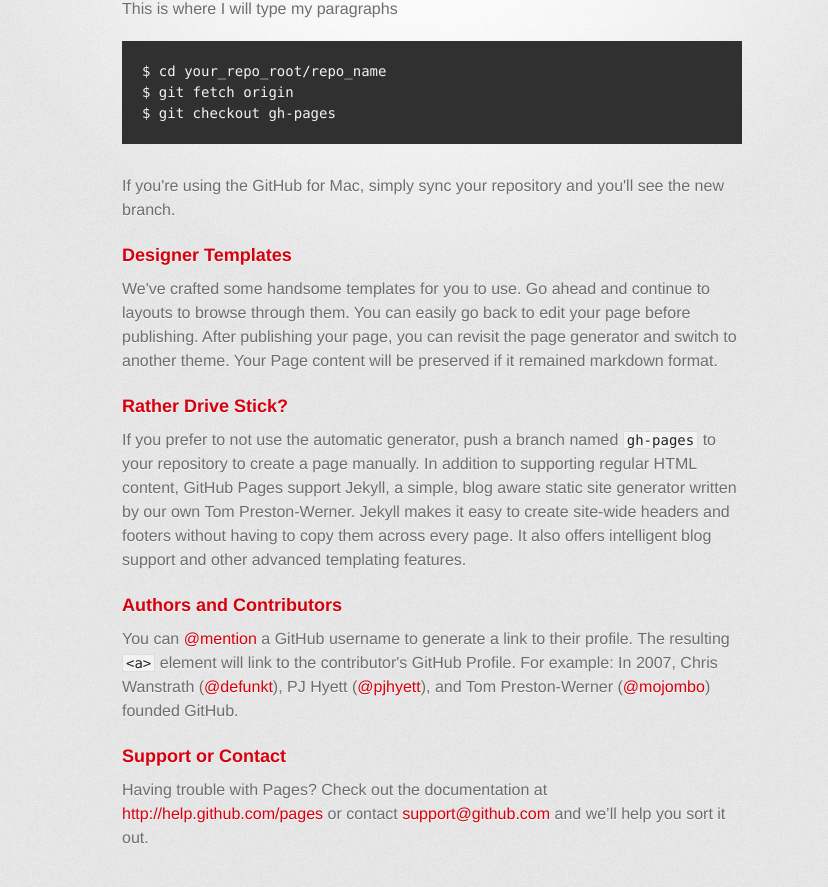
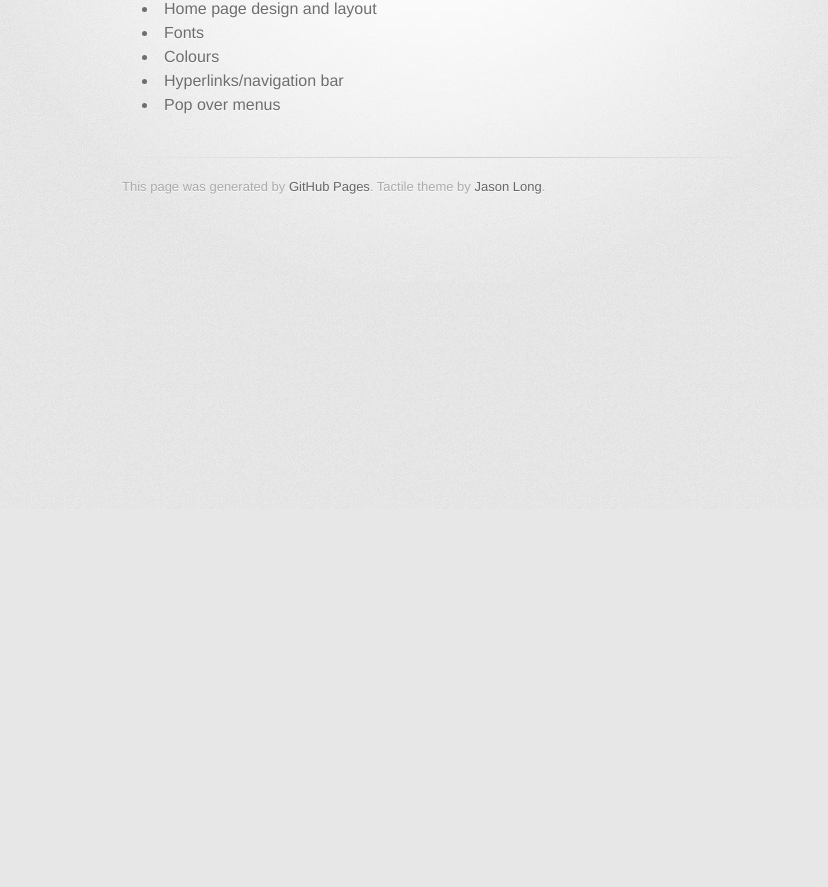
Before and after one commit to beckiejpeacock/beckiejpeacock.github.io, a plain HTML site: page index.html in a window 1280 px wide. Shown: the part 291-1178 px from the top of the page, without its empty margins (208-1036 px from the left). After the commit the page ends 800 px from the top, so only its background shows below. Drawn offline with Linux system fonts and the light colour scheme; a web font is replaced by a local one.

Commit message:
Replace master branch with page content via GitHub

```diff
--- a/index.html
+++ b/index.html
@@ -30,36 +30,15 @@
 
         <section id="main_content">
           <h1>
-<a name="welcome-page" class="anchor" href="#welcome-page"><span class="octicon octicon-link"></span></a>Welcome Page</h1>
+<a name="website-design-steps" class="anchor" href="#website-design-steps"><span class="octicon octicon-link"></span></a>Website design steps</h1>
 
-<p>This is where I will type my paragraphs</p>
-
-<pre><code>$ cd your_repo_root/repo_name
-$ git fetch origin
-$ git checkout gh-pages
-</code></pre>
-
-<p>If you're using the GitHub for Mac, simply sync your repository and you'll see the new branch.</p>
-
-<h3>
-<a name="designer-templates" class="anchor" href="#designer-templates"><span class="octicon octicon-link"></span></a>Designer Templates</h3>
-
-<p>We've crafted some handsome templates for you to use. Go ahead and continue to layouts to browse through them. You can easily go back to edit your page before publishing. After publishing your page, you can revisit the page generator and switch to another theme. Your Page content will be preserved if it remained markdown format.</p>
-
-<h3>
-<a name="rather-drive-stick" class="anchor" href="#rather-drive-stick"><span class="octicon octicon-link"></span></a>Rather Drive Stick?</h3>
-
-<p>If you prefer to not use the automatic generator, push a branch named <code>gh-pages</code> to your repository to create a page manually. In addition to supporting regular HTML content, GitHub Pages support Jekyll, a simple, blog aware static site generator written by our own Tom Preston-Werner. Jekyll makes it easy to create site-wide headers and footers without having to copy them across every page. It also offers intelligent blog support and other advanced templating features.</p>
-
-<h3>
-<a name="authors-and-contributors" class="anchor" href="#authors-and-contributors"><span class="octicon octicon-link"></span></a>Authors and Contributors</h3>
-
-<p>You can <a href="https://github.com/blog/821" class="user-mention">@mention</a> a GitHub username to generate a link to their profile. The resulting <code>&lt;a&gt;</code> element will link to the contributor's GitHub Profile. For example: In 2007, Chris Wanstrath (<a href="https://github.com/defunkt" class="user-mention">@defunkt</a>), PJ Hyett (<a href="https://github.com/pjhyett" class="user-mention">@pjhyett</a>), and Tom Preston-Werner (<a href="https://github.com/mojombo" class="user-mention">@mojombo</a>) founded GitHub.</p>
-
-<h3>
-<a name="support-or-contact" class="anchor" href="#support-or-contact"><span class="octicon octicon-link"></span></a>Support or Contact</h3>
-
-<p>Having trouble with Pages? Check out the documentation at <a href="http://help.github.com/pages">http://help.github.com/pages</a> or contact <a href="mailto:support@github.com">support@github.com</a> and we’ll help you sort it out.</p>
+<ul>
+<li>Home page design and layout</li>
+<li>Fonts</li>
+<li>Colours</li>
+<li>Hyperlinks/navigation bar</li>
+<li>Pop over menus</li>
+</ul>
         </section>
 
         <footer>
```
Also changed, not shown: params.json (+1 -1 lines).
